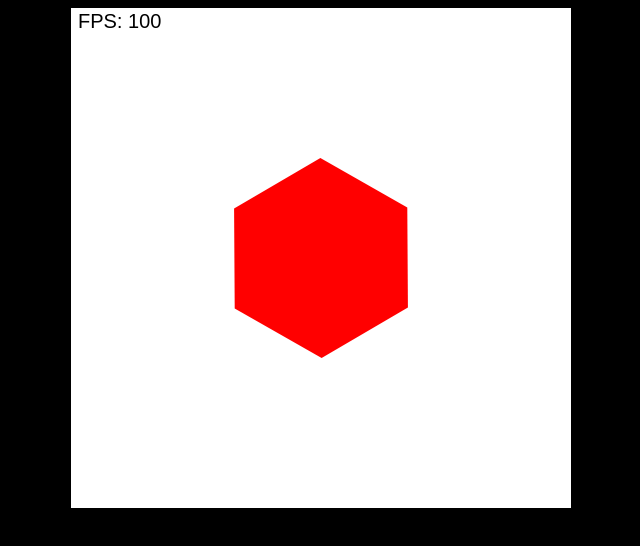
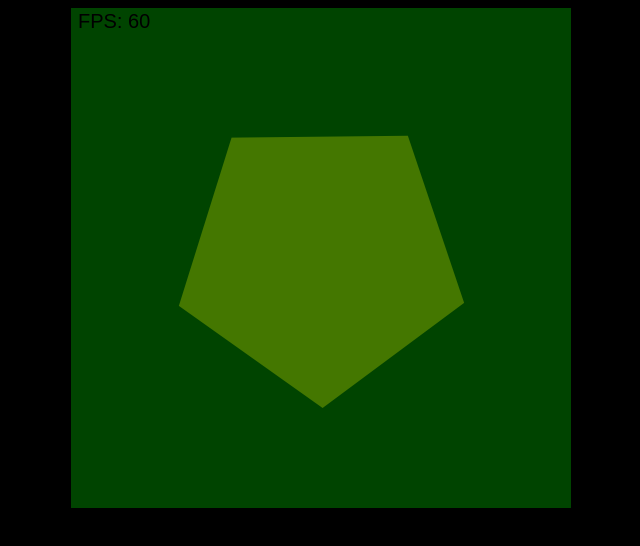
Before and after one commit to Marius2805/jsshape, a plain HTML site: page jsShape/public_html/index.html in a window 1280 px wide. Shown: the whole page, without its empty margins (319-959 px from the left). Drawn offline with Linux system fonts and the light colour scheme.

Commit message:
basic stuff

```diff
--- a/jsShape/public_html/index.html
+++ b/jsShape/public_html/index.html
@@ -12,12 +12,15 @@
         <script src="script/rectangle.js"></script>
         <script src="script/circle.js"></script>
         <script src="script/regularpoligon.js"></script>
+        <script src="script/dshape.js"></script>
+        <script src="script/world.js"></script>
+        <script src="script/test/test1.js"></script>
         <script src="script/main.js"></script>
     </head>
     <body style="background: #000000;">
         <header></header>
         <section style="text-align: center">
-            <canvas width="500" height="500" style="background: #ffffff; width:500px; height:500px;" id="canvas"></canvas>
+            <canvas width="500" height="500" style="background: #ffffff" id="canvas"></canvas>
         </section>
         <footer></footer>
     </body>
--- a/jsShape/public_html/script/bjs.js
+++ b/jsShape/public_html/script/bjs.js
@@ -43,8 +43,13 @@ CanvasRenderingContext2D.prototype.drawVector = function(v)
     }
 };
 
+
 CanvasRenderingContext2D.prototype.draw = function(object, x, y, color){
-    if(object instanceof Vector)
+    if(object instanceof dShape)
+    {
+        object.draw(this);
+    }
+    else if(object instanceof Vector)
     {
         this.save();
         this.translate(x, y);
--- /dev/null
+++ b/jsShape/public_html/script/dshape.js
@@ -0,0 +1,83 @@
+function dShape(shape, position, color, lineColor, lineWidth)
+{
+    this.shape;
+    this.position;
+    this.color;
+    this.lineColor;
+    this.lineWidth = 1;
+
+    this.init = function(shape, position, color)
+    {
+        this.shape = shape;
+        this.position = position || new Vector(0, 0);
+        this.color = color || "#ff0000";
+    };
+
+    this.getX = function()
+    {
+        return position.x;
+    };
+
+    this.getY = function()
+    {
+        return position.y;
+    };
+
+    this.setShape = function(shape)
+    {
+        this.shape = shape;
+    };
+
+    this.setPosition = function(position)
+    {
+        this.position = position;
+    };
+
+    this.setColor = function(color)
+    {
+        this.color = color;
+    };
+
+    this.draw = function(ctx)
+    {
+        ctx.save();
+        ctx.translate(this.position.x, this.position.y);
+        ctx.strokeStyle = this.lineColor;
+        ctx.lineWidth = this.lineWidth;
+        ctx.fillStyle = this.color;
+        if(this.shape instanceof Vector)
+        {
+            ctx.beginPath();
+            ctx.moveTo(0, 0);
+            ctx.lineTo(this.shape.x, this.shape.y);
+            ctx.closePath();
+            if(this.color!==undefined)ctx.fill();
+            if(this.lineColor!==undefined)ctx.stroke();
+        }
+        else if(this.shape instanceof Circle)
+        {
+            ctx.beginPath();
+            ctx.arc(0,0,this.shape.radius,0,Math.PI*2);
+            if(this.color!==undefined)ctx.fill();
+            if(this.lineColor!==undefined)ctx.stroke();
+        }
+        else if(this.shape instanceof Poligon)
+        {
+            ctx.beginPath();
+            if(this.shape.points.length>=3)
+            {
+                ctx.moveTo(this.shape.points[0].x,this.shape.points[0].y);
+                for(var i = 1; i<this.shape.points.length; i++)
+                {
+                    ctx.lineTo(this.shape.points[i].x,this.shape.points[i].y);
+                }
+            }
+            ctx.closePath();
+            if(this.color!==undefined)ctx.fill();
+            if(this.lineColor!==undefined)ctx.stroke();
+        }
+        ctx.restore();
+    };
+
+    this.init(shape, position, color, lineColor, lineWidth);
+}
--- a/jsShape/public_html/script/main.js
+++ b/jsShape/public_html/script/main.js
@@ -1,61 +1,51 @@
 FACTOR = 2;
-FPS_LIMIT = 100;
+FPS_LIMIT = 60;
 
 $(document).ready(function()
 {
-    var canvas = document.getElementById("canvas");
-    canvas.width*=FACTOR;
-    canvas.height*=FACTOR;
-    var ctx = canvas.getContext("2d");
-    ctx.scale(FACTOR, FACTOR);
-    var vector = new Vector(100, 100);
-    var rectangle = new Rectangle(50, 50);
-    var circle = new Circle(200);
-    var shape = new Poligon();
-    shape.addPoint(new Point(-100,-100));
-    shape.addPoint(new Point(100,-100));
-    shape.addPoint(new Point(100,100));
-    shape.addPoint(new Point(-100,100));
-    var rpol = new RegularPoligon(100, 6);
-    var fC = new FpsCalculator();
-
-    window.setInterval(function(){ loop(); }, 1000/FPS_LIMIT);
-
-    var loop = function()
-    {
-        update();
-        fC.addFrame();
-        draw(ctx);
-    };
-
-    var update = function()
-    {
-        var delta = fC.getDelta();
-        var angle = delta/1000*360*0.5;
-        vector = vector.addAngle(angle);
-        vector = vector.setLength(vector.y/2+100);
-        //shape.addRotation(delta/1000*360*0.1);
-        rpol.addRotation(delta/1000*360*0.1);
-        //rpol.addRadius(delta/1000*10);
-        //rectangle.addRotation(delta/1000*360*0.1);
-        //rectangle.setWidth(rpol.getInnerRadius()*2);
-        //circle.setRadius(rpol.getInnerRadius());
-
-    };
-
-    var draw = function(ctx)
-    {
-        ctx.fillAll("#ffffff", 1);
-        ctx.fillStyle = "#000000";
-        ctx.font = "20px Arial";
-        ctx.fillText("FPS: " + fC.getFPS(), 7, 20);
-//        ctx.draw(vector, 250, 250, 0, "#ff0000");
-//        ctx.draw(rectangle, 250+vector.x, 250+vector.y, vector.getAngle()*-1+45, "#00ff00");
-//        ctx.draw(circle, (new Vector(250, 250)).add(vector).add(vector.setAngle(vector.getAngle()*-1+45).setLength(100)).x, (new Vector(250, 250)).add(vector).add(vector.setAngle(vector.getAngle()*-1+45).setLength(100)).y, 0, "#0000ff");
-        ctx.draw(rpol, 250, 250, "#ff0000");
-        //ctx.draw(rectangle, 250, 250, "#0000ff");
-        //ctx.draw(circle, 250, 250, "#00aa00");
-    };
-
-
+        var t = new Test1();
+//    var canvas = document.getElementById("canvas");
+//    canvas.width*=FACTOR
+//    canvas.height*=FACTOR;
+//    var ctx = canvas.getContext("2d");
+//    ctx.scale(FACTOR, FACTOR);
+//    var fC = new FpsCalculator();
+//
+//
+//    var poligon = new dShape(new RegularPoligon(100, 5), new Vector(250, 250), "ff0000");
+//    poligon.color = undefined;
+//    poligon.lineColor = "#ff0000";
+//    poligon.lineWidth = 2;
+//    var circle = new dShape(new Circle(20), new Vector(100, 100), "#33aa00");
+//
+//
+//    window.setInterval(function(){ loop(); }, 1000/FPS_LIMIT);
+//
+//    var loop = function()
+//    {
+//        update();
+//        fC.addFrame();
+//        draw(ctx);
+//    };
+//
+//    var update = function()
+//    {
+//        var delta = fC.getDelta();
+//        poligon.shape.addRotation(delta/1000*360*0.1);
+//        var r = poligon.shape.getRadiusAt(0);
+//        circle.setPosition(poligon.position.add(0,-r));
+//    };
+//
+//    var draw = function(ctx)
+//    {
+//        ctx.fillAll("#ffffff", 1);
+//        ctx.fillStyle = "#000000";
+//        ctx.font = "20px Arial";
+//        ctx.fillText("FPS: " + fC.getFPS(), 7, 20);
+//
+//        poligon.draw(ctx);
+//        circle.draw(ctx);
+//    };
+//
+//
 });
--- a/jsShape/public_html/script/regularpoligon.js
+++ b/jsShape/public_html/script/regularpoligon.js
@@ -36,6 +36,21 @@ function RegularPoligon(radius, edges)
         return this.points[0].add(this.points[1].subtract(this.points[0]).divide(2)).getLength();
     };
 
+    this.getRadiusAt = function(deg)
+    {
+        deg = deg+360-this.getRotation();
+        while(deg<0)
+        {
+            deg+=360;
+        }
+        var edges = this.points.length;
+        var span = 360/edges;
+        var alpha = deg%span;
+        var gamma = (180-span)/2;
+        var beta = 180-alpha-gamma;
+        return this.getRadius()/(Math.sin(beta*Math.PI/180)/Math.sin(gamma*Math.PI/180));
+    };
+
     this.init(radius, edges);
 }
 RegularPoligon.prototype = new Poligon();
--- /dev/null
+++ b/jsShape/public_html/script/test/test1.js
@@ -0,0 +1,31 @@
+function Test1()
+{
+    var poligon;
+
+    this.init = function()
+    {
+        this.setCanvas(document.getElementById("canvas"));
+        this.showFps(true);
+        this.setScaleFactor(2);
+        this.setFpsLimit(60);
+        this.background = "#004400";
+
+
+        poligon = new dShape(new RegularPoligon(150, 5), new Vector(250, 250), "#447700");
+
+        this.start();
+    };
+
+    this.update = function(delta)
+    {
+        poligon.shape.addRotation(360/1000*delta*0.1);
+    };
+
+    this.draw = function(ctx)
+    {
+        poligon.draw(ctx);
+    };
+
+    this.init();
+}
+Test1.prototype = new World();
--- a/jsShape/public_html/script/vector.js
+++ b/jsShape/public_html/script/vector.js
@@ -46,18 +46,26 @@ function Vector(x, y)
         }
     };
 
-    this.add = function(v)
+    this.add = function(v1, v2)
     {
         var rv = this.clone();
-        if(v instanceof Vector || v instanceof Point)
+        if(v1 instanceof Vector || v1 instanceof Point)
         {
-            rv.x = this.x + v.x;
-            rv.y = this.y + v.y;
+            rv.x = this.x + v1.x;
+            rv.y = this.y + v1.y;
         }
-        else
+        else if(typeof v1 === "number")
         {
-            rv.x = this.x + v;
-            rv.y = this.y + v;
+            if(typeof v2 === "number")
+            {
+                rv.x = this.x + v1;
+                rv.y = this.y + v2;
+            }
+            else
+            {
+                rv.x = this.x + v1;
+                rv.y = this.y + v1;
+            }
         }
         return rv;
     };
--- /dev/null
+++ b/jsShape/public_html/script/world.js
@@ -0,0 +1,95 @@
+function World(canvas)
+{
+    this.canvas;
+    this.ctx;
+    this.fpsCalculator = new FpsCalculator();
+    this.timer;
+    this.fpsLimit = 60;
+    var showFps = true;
+    var running = false;
+    this.background = "#ffffff";
+
+    this.init = function(canvas)
+    {
+        if(canvas !== undefined)
+        {
+            this.setCanvas(canvas);
+            this.start();
+        }
+    };
+
+    this.start = function()
+    {
+        this.fpsCalculator.addFrame();
+        var object = this;
+        this.timer = window.setInterval(function(){object.loop();}, 1000/this.fpsLimit);
+        running = true;
+    };
+
+    this.stop = function()
+    {
+        window.clearInterval(this.timer);
+        running = false;
+    };
+
+    this.loop = function()
+    {
+        this.update(this.fpsCalculator.getDelta());
+        this.fpsCalculator.addFrame();
+        this.ctx.fillAll(this.background, 1);
+        this.draw(this.ctx);
+        if(showFps)
+        {
+            this.ctx.fillStyle = "#000000";
+            this.ctx.font = "20px Arial";
+            this.ctx.fillText("FPS: " + this.fpsCalculator.getFPS(), 7, 20);
+        }
+    };
+
+    var object = new dShape(new Rectangle(100, 50), new Vector(250, 250), "#333300");
+
+    this.update = function(delta)
+    {
+        object.shape.addRotation(360*delta/1000*0.1);
+    };
+
+    this.draw = function(ctx)
+    {
+        object.draw(ctx);
+    };
+
+    this.setFpsLimit = function(fpsLimit)
+    {
+        var r = running;
+        this.stop();
+        this.fpsLimit = fpsLimit;
+        if(r)
+        {
+            this.start();
+        }
+    };
+
+    this.setCanvas = function(canvas)
+    {
+        this.canvas = canvas;
+        this.ctx = canvas.getContext("2d");
+        this.setScaleFactor(1);
+    };
+
+    this.setScaleFactor = function(factor)
+    {
+        $(this.canvas).css("width", $(this.canvas).width());
+        $(this.canvas).css("height", $(this.canvas).height());
+        this.canvas.width=$(this.canvas).width()*factor;
+        this.canvas.height=$(this.canvas).height()*factor;
+        this.ctx.scale(factor, factor);
+    };
+
+    this.showFps = function(bool)
+    {
+        showFps = bool;
+        return showFps;
+    };
+
+    this.init(canvas);
+}
```
